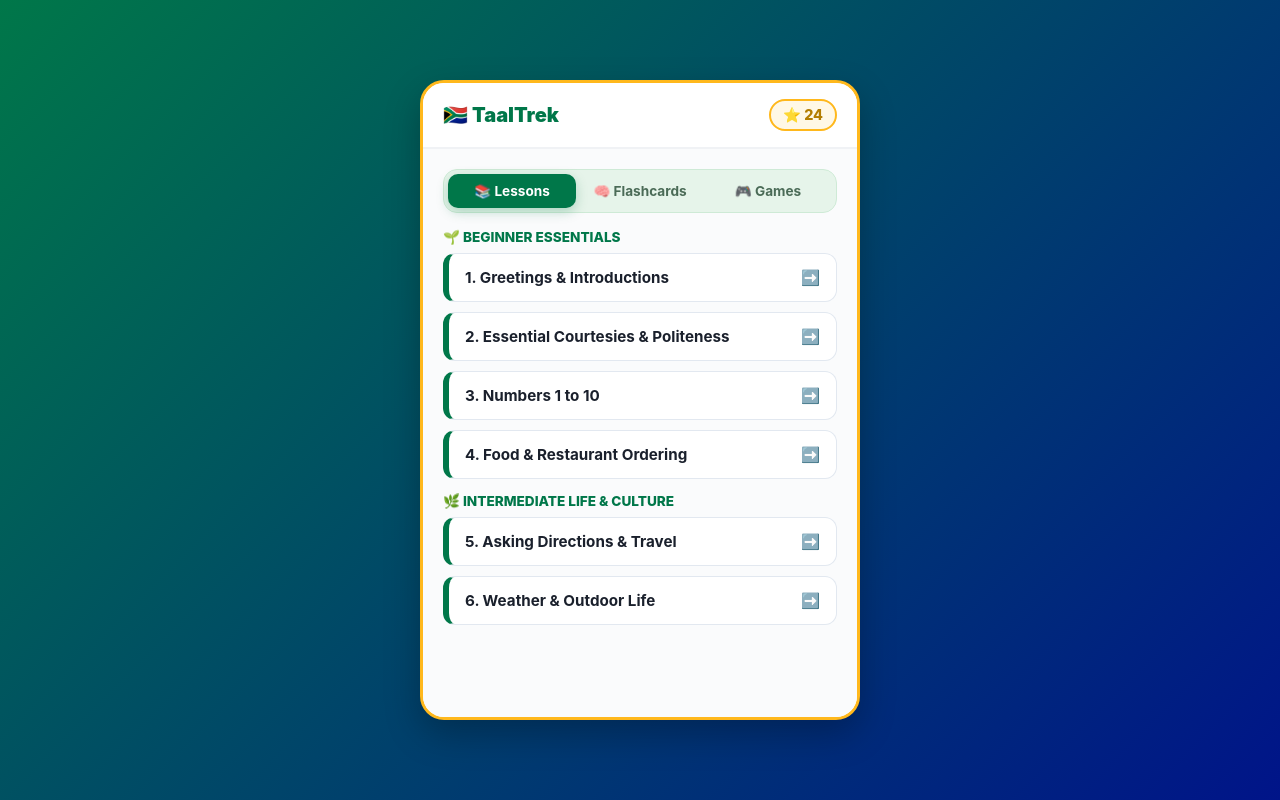
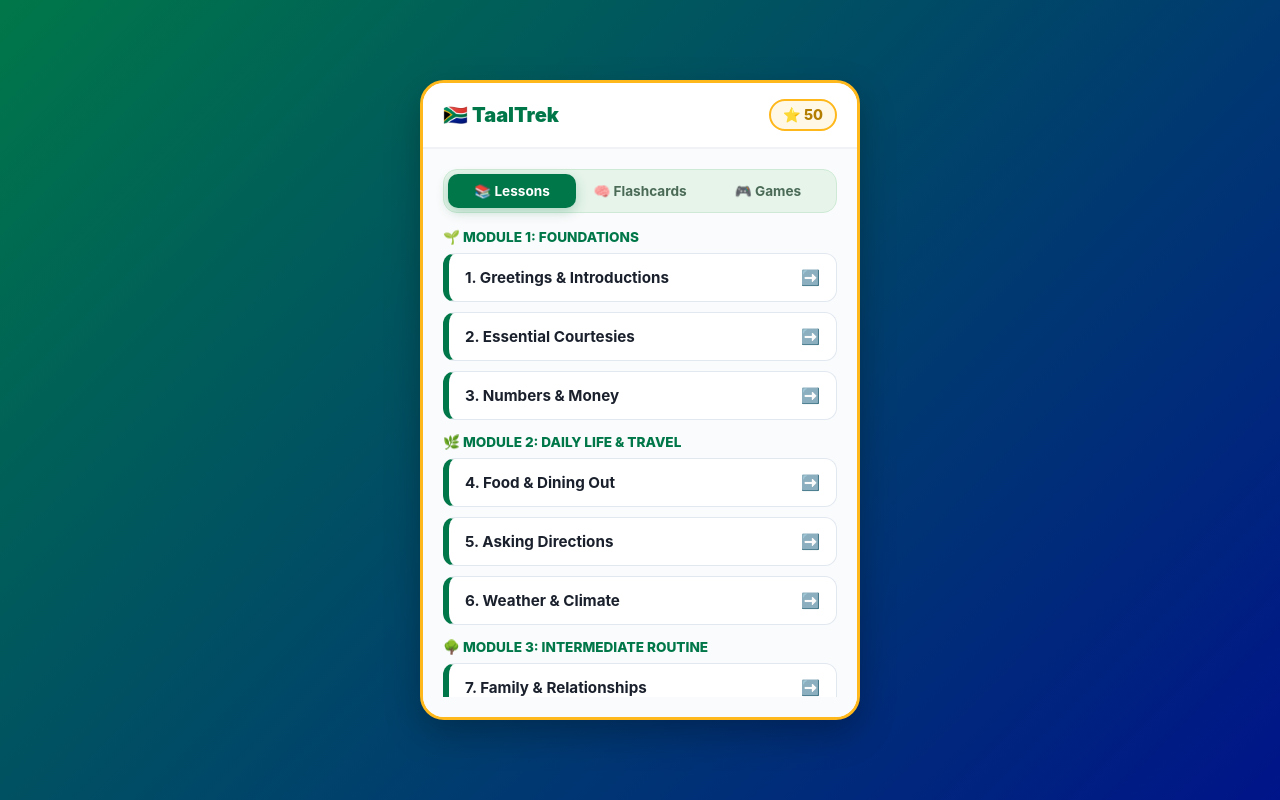
Before and after one commit to tzone25/taaltrek-app-, a plain HTML site: page index.html in a window 1280 px wide. Drawn offline with Linux system fonts and the light colour scheme.

Commit message:
Update index.html

```diff
--- a/index.html
+++ b/index.html
@@ -3,7 +3,7 @@
 <head>
     <meta charset="UTF-8">
     <meta name="viewport" content="width=device-width, initial-scale=1.0">
-    <title>TaalTrek - Afrikaans Learning App</title>
+    <title>TaalTrek - Complete Afrikaans Mastery Course</title>
     <style>
         * { box-sizing: border-box; margin: 0; padding: 0; font-family: -apple-system, BlinkMacSystemFont, "Segoe UI", Roboto, sans-serif; }
         body { background: linear-gradient(135deg, #007749 0%, #001489 100%); color: #2d3748; display: flex; justify-content: center; align-items: center; min-height: 100vh; padding: 10px; }
@@ -58,7 +58,7 @@
     <div class="app-container">
         <header id="app-header">
             <div class="logo">🇿🇦 TaalTrek</div>
-            <div class="stats" id="xp-display">⭐ 24</div>
+            <div class="stats" id="xp-display">⭐ 50</div>
         </header>
 
         <div id="main-screen" class="screen active">
@@ -71,25 +71,37 @@
             <div class="screen-scroll-content">
                 <div id="lessons-tab" class="tab-content active">
                     <div class="level-section">
-                        <h3>🌱 Beginner Essentials</h3>
-                        <div class="lesson-grid" id="beginner-grid"></div>
+                        <h3>🌱 Module 1: Foundations</h3>
+                        <div class="lesson-grid" id="mod1-grid"></div>
                     </div>
                     <div class="level-section">
-                        <h3>🌿 Intermediate Life & Culture</h3>
-                        <div class="lesson-grid" id="intermediate-grid"></div>
+                        <h3>🌿 Module 2: Daily Life & Travel</h3>
+                        <div class="lesson-grid" id="mod2-grid"></div>
+                    </div>
+                    <div class="level-section">
+                        <h3>🌳 Module 3: Intermediate Routine</h3>
+                        <div class="lesson-grid" id="mod3-grid"></div>
+                    </div>
+                    <div class="level-section">
+                        <h3>🔥 Module 4: Advanced Grammar</h3>
+                        <div class="lesson-grid" id="mod4-grid"></div>
+                    </div>
+                    <div class="level-section">
+                        <h3>⚡ Module 5: Idioms & Fluency</h3>
+                        <div class="lesson-grid" id="mod5-grid"></div>
                     </div>
                 </div>
 
                 <div id="flashcards-tab" class="tab-content">
                     <h3 style="color:#001489; font-size:0.95rem; margin-bottom:4px;">Spaced Repetition Queue</h3>
-                    <p style="font-size:0.82rem; color:#64748b; margin-bottom:10px;">Review words you've missed in lessons:</p>
+                    <p style="font-size:0.82rem; color:#64748b; margin-bottom:10px;">Review items and core phrases:</p>
                     <div id="flashcard-queue" style="display:flex; flex-direction:column; gap:10px;"></div>
                 </div>
 
                 <div id="games-tab" class="tab-content">
                     <div class="game-card" onclick="startMatchingGame()">
                         <h4>🧩 Matching Pairs</h4>
-                        <p>Match Afrikaans words with their English translations to score bonus XP!</p>
+                        <p>Match Afrikaans words with English translations for bonus XP!</p>
                     </div>
                 </div>
             </div>
@@ -130,111 +142,149 @@
 
     <script>
         const allLessons = [
+            // MODULE 1
             {
-                id: "l1", level: "beginner", title: "1. Greetings & Introductions",
-                dialogue: [
-                    { af: "Hallo, goeiemôre! Hoe gaan dit?", en: "Hello, good morning! How are you?", speaker: "Jan" },
-                    { af: "Baie goed, dankie. En met jou?", en: "Very well, thank you. And with you?", speaker: "Sanna" }
-                ],
-                vocab: [
-                    { af: "Goeiemôre", en: "Good morning" },
-                    { af: "Hoe gaan dit?", en: "How are you?" },
-                    { af: "Baie goed", en: "Very well" },
-                    { af: "Dankie", en: "Thank you" }
-                ],
+                id: "l1", module: 1, title: "1. Greetings & Introductions",
+                dialogue: [{ af: "Hallo, goeiemôre! Hoe gaan dit?", en: "Hello, good morning! How are you?", speaker: "Jan" }],
+                vocab: [{ af: "Goeiemôre", en: "Good morning" }, { af: "Hoe gaan dit?", en: "How are you?" }, { af: "Dankie", en: "Thank you" }],
                 questions: [
                     { type: "mcq", q: "Translate: 'Goeiemôre'", options: ["Good morning", "Good night", "Goodbye", "Hello"], a: "Good morning" },
-                    { type: "mcq", q: "What does 'Hoe gaan dit?' mean?", options: ["How are you?", "Who are you?", "Where are you?", "How old are you?"], a: "How are you?" },
                     { type: "type", q: "Type the Afrikaans word for 'Thank you'", a: "Dankie" }
                 ]
             },
             {
-                id: "l2", level: "beginner", title: "2. Essential Courtesies & Politeness",
-                dialogue: [
-                    { af: "Asseblief, kan ek 'n koppie koffie kry?", en: "Please, can I get a cup of coffee?", speaker: "Klant" },
-                    { af: "Natuurlik, dadelik!", en: "Of course, right away!", speaker: "Kelner" }
-                ],
-                vocab: [
-                    { af: "Asseblief", en: "Please / Here you go" },
-                    { af: "Koffie", en: "Coffee" },
-                    { af: "Natuurlik", en: "Of course" },
-                    { af: "Jammer", en: "Sorry" }
-                ],
+                id: "l2", module: 1, title: "2. Essential Courtesies",
+                dialogue: [{ af: "Asseblief, kan ek 'n koppie koffie kry?", en: "Please, can I get a cup of coffee?", speaker: "Klant" }],
+                vocab: [{ af: "Asseblief", en: "Please" }, { af: "Koffie", en: "Coffee" }, { af: "Jammer", en: "Sorry" }],
                 questions: [
                     { type: "mcq", q: "What does 'Asseblief' mean?", options: ["Please", "Thank you", "Sorry", "Yes"], a: "Please" },
-                    { type: "mcq", q: "Translate: 'Natuurlik'", options: ["Of course", "Never", "Maybe", "Thanks"], a: "Of course" },
                     { type: "type", q: "Type the Afrikaans word for 'Sorry'", a: "Jammer" }
                 ]
             },
             {
-                id: "l3", level: "beginner", title: "3. Numbers 1 to 10",
-                dialogue: [
-                    { af: "Hoeveel kos dit? Dit kos tien rand.", en: "How much does this cost? It costs ten rand.", speaker: "Koper" }
-                ],
-                vocab: [
-                    { af: "Een, twee, drie", en: "One, two, three" },
-                    { af: "Vier, vyf, ses", en: "Four, five, six" },
-                    { af: "Sewe, agt, nege, tien", en: "Seven, eight, nine, ten" }
-                ],
+                id: "l3", module: 1, title: "3. Numbers & Money",
+                dialogue: [{ af: "Dit kos tien rand.", en: "It costs ten rand.", speaker: "Koper" }],
+                vocab: [{ af: "Een", en: "One" }, { af: "Tien", en: "Ten" }, { af: "Rand", en: "Rand currency" }],
                 questions: [
                     { type: "mcq", q: "What is 'Een' in English?", options: ["One", "Eight", "Ten", "Three"], a: "One" },
                     { type: "type", q: "Type the Afrikaans word for 'Ten'", a: "Tien" }
                 ]
             },
+            // MODULE 2
             {
-                id: "l4", level: "beginner", title: "4. Food & Restaurant Ordering",
-                dialogue: [
-                    { af: "Ek wil graag 'n boereworsrol en water bestel.", en: "I would like to order a boerewors roll and water.", speaker: "Tois" },
-                    { af: "Wil jy dit met uie hê?", en: "Would you like it with onions?", speaker: "Verkoper" }
-                ],
-                vocab: [
-                    { af: "Water", en: "Water" },
-                    { af: "Kos", en: "Food" },
-                    { af: "Eet", en: "Eat" },
-                    { af: "Drink", en: "Drink" }
-                ],
+                id: "l4", module: 2, title: "4. Food & Dining Out",
+                dialogue: [{ af: "Ek wil graag water bestel.", en: "I would like to order water.", speaker: "Tois" }],
+                vocab: [{ af: "Water", en: "Water" }, { af: "Kos", en: "Food" }, { af: "Eet", en: "Eat" }],
                 questions: [
                     { type: "mcq", q: "What does 'Water' mean?", options: ["Water", "Wine", "Milk", "Beer"], a: "Water" },
                     { type: "type", q: "Type the Afrikaans word for 'Food'", a: "Kos" }
                 ]
             },
             {
-                id: "l5", level: "intermediate", title: "5. Asking Directions & Travel",
-                dialogue: [
-                    { af: "Waar is die naaste strand, asseblief?", en: "Where is the nearest beach, please?", speaker: "Toeris" },
-                    { af: "Draai regs by die volgende verkeerslig.", en: "Turn right at the next traffic light.", speaker: "Inwoner" }
-                ],
-                vocab: [
-                    { af: "Waar", en: "Where" },
-                    { af: "Regs", en: "Right" },
-                    { af: "Links", en: "Left" },
-                    { af: "Strate", en: "Streets" }
-                ],
+                id: "l5", module: 2, title: "5. Asking Directions",
+                dialogue: [{ af: "Waar is die naaste straat?", en: "Where is the nearest street?", speaker: "Toeris" }],
+                vocab: [{ af: "Waar", en: "Where" }, { af: "Regs", en: "Right" }, { af: "Links", en: "Left" }],
                 questions: [
                     { type: "mcq", q: "What does 'Waar' mean?", options: ["Where", "When", "Who", "Why"], a: "Where" },
                     { type: "type", q: "Type the Afrikaans word for 'Right'", a: "Regs" }
                 ]
             },
             {
-                id: "l6", level: "intermediate", title: "6. Weather & Outdoor Life",
-                dialogue: [
-                    { af: "Dit is vandag baie warm in Kaapstad!", en: "It is very hot today in Cape Town!", speaker: "Mia" },
-                    { af: "Ja, maar môre reën dit sekerlik.", en: "Yes, but tomorrow it will surely rain.", speaker: "Liam" }
-                ],
-                vocab: [
-                    { af: "Warm", en: "Hot" },
-                    { af: "Koud", en: "Cold" },
-                    { af: "Reën", en: "Rain" },
-                    { af: "Son", en: "Sun" }
-                ],
+                id: "l6", module: 2, title: "6. Weather & Climate",
+                dialogue: [{ af: "Dit is vandag baie warm.", en: "It is very hot today.", speaker: "Mia" }],
+                vocab: [{ af: "Warm", en: "Hot" }, { af: "Koud", en: "Cold" }, { af: "Reën", en: "Rain" }],
                 questions: [
                     { type: "mcq", q: "What does 'Warm' mean?", options: ["Hot", "Cold", "Windy", "Dry"], a: "Hot" },
                     { type: "type", q: "Type the Afrikaans word for 'Rain'", a: "Reën" }
                 ]
+            },
+            // MODULE 3
+            {
+                id: "l7", module: 3, title: "7. Family & Relationships",
+                dialogue: [{ af: "Dit is my broer en my suster.", en: "This is my brother and my sister.", speaker: "Anna" }],
+                vocab: [{ af: "Pa", en: "Dad" }, { af: "Ma", en: "Mom" }, { af: "Broer", en: "Brother" }],
+                questions: [
+                    { type: "mcq", q: "What is 'Broer' in English?", options: ["Brother", "Sister", "Father", "Mother"], a: "Brother" },
+                    { type: "type", q: "Type the Afrikaans word for 'Mom'", a: "Ma" }
+                ]
+            },
+            {
+                id: "l8", module: 3, title: "8. Hobbies & Free Time",
+                dialogue: [{ af: "Hou jy daarvan om musiek te luister?", en: "Do you like listening to music?", speaker: "Jan" }],
+                vocab: [{ af: "Speel", en: "Play" }, { af: "Lees", en: "Read" }, { af: "Musiek", en: "Music" }],
+                questions: [
+                    { type: "mcq", q: "What does 'Lees' mean?", options: ["Read", "Write", "Listen", "Speak"], a: "Read" },
+                    { type: "type", q: "Type the Afrikaans word for 'Play'", a: "Speel" }
+                ]
+            },
+            {
+                id: "l9", module: 3, title: "9. Shopping & Clothes",
+                dialogue: [{ af: "Hierdie winkel is te duur.", en: "This shop is too expensive.", speaker: "Klaas" }],
+                vocab: [{ af: "Winkel", en: "Shop" }, { af: "Duur", en: "Expensive" }, { af: "Goedkoop", en: "Cheap" }],
+                questions: [
+                    { type: "mcq", q: "What does 'Duur' mean?", options: ["Expensive", "Cheap", "Big", "Small"], a: "Expensive" },
+                    { type: "type", q: "Type the Afrikaans word for 'Shop'", a: "Winkel" }
+                ]
+            },
+            // MODULE 4
+            {
+                id: "l10", module: 4, title: "10. Past Tense Sentences",
+                dialogue: [{ af: "Ons het gister hard gewerk.", en: "We worked hard yesterday.", speaker: "Pieter" }],
+                vocab: [{ af: "Het ... gewerk", en: "Worked" }, { af: "Gister", en: "Yesterday" }, { af: "Gegaan", en: "Gone" }],
+                questions: [
+                    { type: "mcq", q: "What auxiliary verb indicates past tense?", options: ["Het", "Sal", "Kan", "Moet"], a: "Het" },
+                    { type: "type", q: "Type the Afrikaans word for 'Yesterday'", a: "Gister" }
+                ]
+            },
+            {
+                id: "l11", module: 4, title: "11. Future Tense & Modals",
+                dialogue: [{ af: "Ek sal môre jou e-pos beantwoord.", en: "I will answer your email tomorrow.", speaker: "Sarie" }],
+                vocab: [{ af: "Sal", en: "Shall/Will" }, { af: "Moet", en: "Must" }, { af: "Kan", en: "Can" }],
+                questions: [
+                    { type: "mcq", q: "Which modal verb means 'Will / Shall'?", options: ["Sal", "Het", "Was", "Is"], a: "Sal" },
+                    { type: "type", q: "Type the Afrikaans word for 'Must'", a: "Moet" }
+                ]
+            },
+            {
+                id: "l12", module: 4, title: "12. Work & Office Life",
+                dialogue: [{ af: "Die vergadering begin om negeuur.", en: "The meeting starts at nine o'clock.", speaker: "Manager" }],
+                vocab: [{ af: "Werk", en: "Work" }, { af: "Vergadering", en: "Meeting" }, { af: "Baas", en: "Boss" }],
+                questions: [
+                    { type: "mcq", q: "What does 'Vergadering' mean?", options: ["Meeting", "Break", "Office", "Contract"], a: "Meeting" },
+                    { type: "type", q: "Type the Afrikaans word for 'Work'", a: "Werk" }
+                ]
+            },
+            // MODULE 5
+            {
+                id: "l13", module: 5, title: "13. Idioms & Expressions",
+                dialogue: [{ af: "Ag man, moenie worry nie, alles loop vol plan!", en: "Oh man, don't worry, everything goes to plan!", speaker: "Bettie" }],
+                vocab: [{ af: "Ag man!", en: "Oh man!" }, { af: "Alles", en: "Everything" }, { af: "Plan", en: "Plan" }],
+                questions: [
+                    { type: "mcq", q: "What does 'Alles' mean?", options: ["Everything", "Nothing", "Something", "Anything"], a: "Everything" },
+                    { type: "type", q: "Type the expression for 'Oh man!'", a: "Ag man" }
+                ]
+            },
+            {
+                id: "l14", module: 5, title: "14. Storytelling & Narratives",
+                dialogue: [{ af: "Toe het hy die hele verhaal vertel.", en: "Then he told the whole story.", speaker: "Oupa" }],
+                vocab: [{ af: "Toe", en: "Then / When" }, { af: "Verhaal", en: "Story" }, { af: "Droom", en: "Dream" }],
+                questions: [
+                    { type: "mcq", q: "What does 'Verhaal' mean?", options: ["Story", "Song", "Book", "Poem"], a: "Story" },
+                    { type: "type", q: "Type the Afrikaans word for 'Then'", a: "Toe" }
+                ]
+            },
+            {
+                id: "l15", module: 5, title: "15. Advanced Fluency & Debate",
+                dialogue: [{ af: "Ek stem saam met jou opinie.", en: "I agree with your opinion.", speaker: "Expert" }],
+                vocab: [{ af: "Opinie", en: "Opinion" }, { af: "Saamstem", en: "Agree" }, { af: "Verskil", en: "Differ" }],
+                questions: [
+                    { type: "mcq", q: "What does 'Saamstem' mean?", options: ["Agree", "Disagree", "Argue", "Conclude"], a: "Agree" },
+                    { type: "type", q: "Type the Afrikaans word for 'Opinion'", a: "Opinie" }
+                ]
             }
         ];
 
-        let userData = JSON.parse(localStorage.getItem('taaltrek_data')) || { stars: 24, completed: [], weakWords: [] };
+        let userData = JSON.parse(localStorage.getItem('taaltrek_data')) || { stars: 50, completed: [], weakWords: [] };
         let currentLessonData = null;
         let currentQuestionIndex = 0;
         let sessionScore = 0;
@@ -247,21 +297,18 @@
         };
 
         function renderDashboardGrids() {
-            const bGrid = document.getElementById('beginner-grid');
-            const iGrid = document.getElementById('intermediate-grid');
-            if (!bGrid || !iGrid) return;
-
-            bGrid.innerHTML = ''; iGrid.innerHTML = '';
-
-            allLessons.forEach(l => {
-                const card = document.createElement('div');
-                card.classList.add('lesson-card');
-                card.innerHTML = `<span>${l.title}</span><span>➡️</span>`;
-                card.onclick = () => startLesson(l.id);
-
-                if (l.level === 'beginner') bGrid.appendChild(card);
-                else iGrid.appendChild(card);
-            });
+            for (let i = 1; i <= 5; i++) {
+                const grid = document.getElementById(`mod${i}-grid`);
+                if (!grid) continue;
+                grid.innerHTML = '';
+                allLessons.filter(l => l.module === i).forEach(l => {
+                    const card = document.createElement('div');
+                    card.classList.add('lesson-card');
+                    card.innerHTML = `<span>${l.title}</span><span>➡️</span>`;
+                    card.onclick = () => startLesson(l.id);
+                    grid.appendChild(card);
+                });
+            }
         }
 
         function playAudio(text, slow = false) {
@@ -449,13 +496,13 @@
         function loadSmartFlashcards() {
             const container = document.getElementById('flashcard-queue');
             if (!container) return;
-            container.innerHTML = `<p style="text-align:center; color:#718096; font-size:0.9rem;">Review items will appear here.</p>`;
+            container.innerHTML = `<p style="text-align:center; color:#718096; font-size:0.9rem;">Review items and missed concepts will populate here dynamically.</p>`;
         }
 
         window.startMatchingGame = function() {
             showScreen('lesson');
             document.getElementById('question-number').innerText = "Mini-Game: Matching Pairs";
-            document.getElementById('question-text').innerText = "Match terms!";
+            document.getElementById('question-text').innerText = "Match core terms!";
             document.getElementById('progress-fill').style.width = '100%';
             document.getElementById('interaction-area').innerHTML = '<div id="game-board"></div>';
 
```
